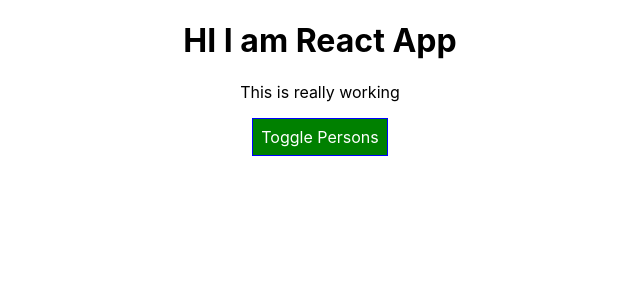
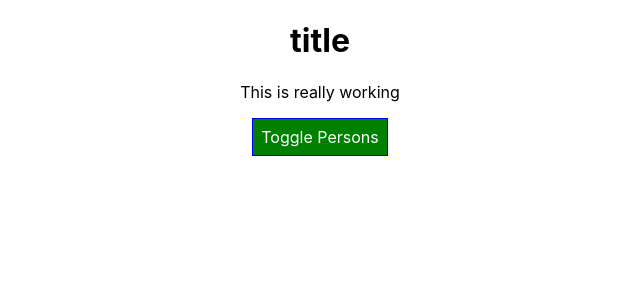
Before and after one commit to aniketstiwari/practice_react_app, a React (Create React App) app in the folder practice-react/: page / in a window 1280 px wide. Shown: the top 300 px of the page, without its empty margins (320-960 px from the left). Built offline with nearby package versions, Linux system fonts and the light colour scheme.

Commit message:
[88] class vs functional components

```diff
--- a/practice-react/src/components/Cockpit/Cockpit.js
+++ b/practice-react/src/components/Cockpit/Cockpit.js
@@ -16,7 +16,7 @@
 
     return (
         <div className={classes.Cockpit}>
-          <h1>HI I am React App</h1>
+          <h1>{props.title}</h1>
           <p className={assignedClasses.join(' ')}>This is really working</p>
           <button className={btnClass} onClick={props.clicked}>
             Toggle Persons
--- a/practice-react/src/containers/App.js
+++ b/practice-react/src/containers/App.js
@@ -214,6 +214,7 @@
             persons={this.state.persons}
             showPersons={this.state.showPersons}
             clicked={this.togglePersonHandler}
+            title={this.props.appTitle}
           />
           {/* <h1>HI I am React App</h1>
           <p className={assignedClasses.join(' ')}>This is really working</p> */}
--- a/practice-react/src/index.js
+++ b/practice-react/src/index.js
@@ -6,7 +6,7 @@
 
 ReactDOM.render(
   <React.StrictMode>
-    <App />
+    <App appTitle="title" />
   </React.StrictMode>,
   document.getElementById('root')
 );
```
